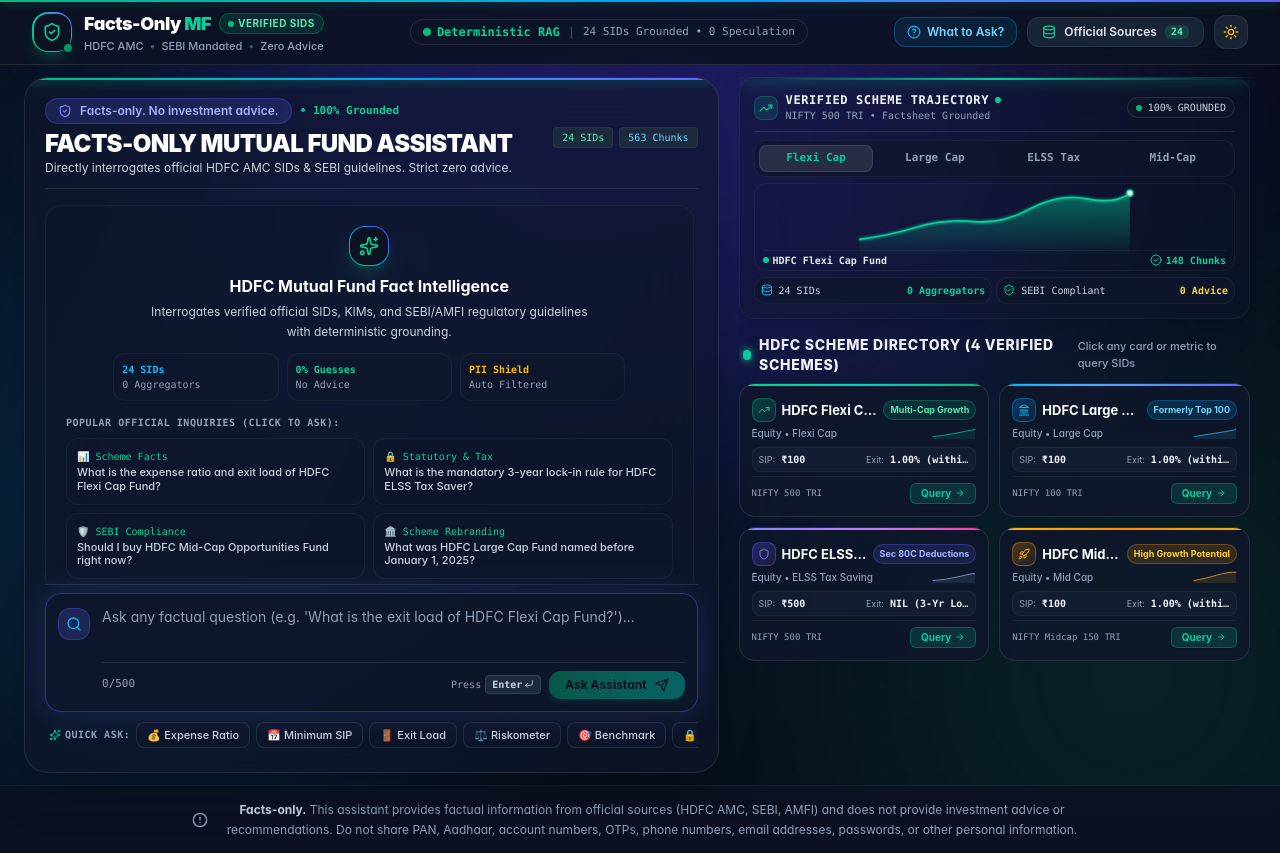
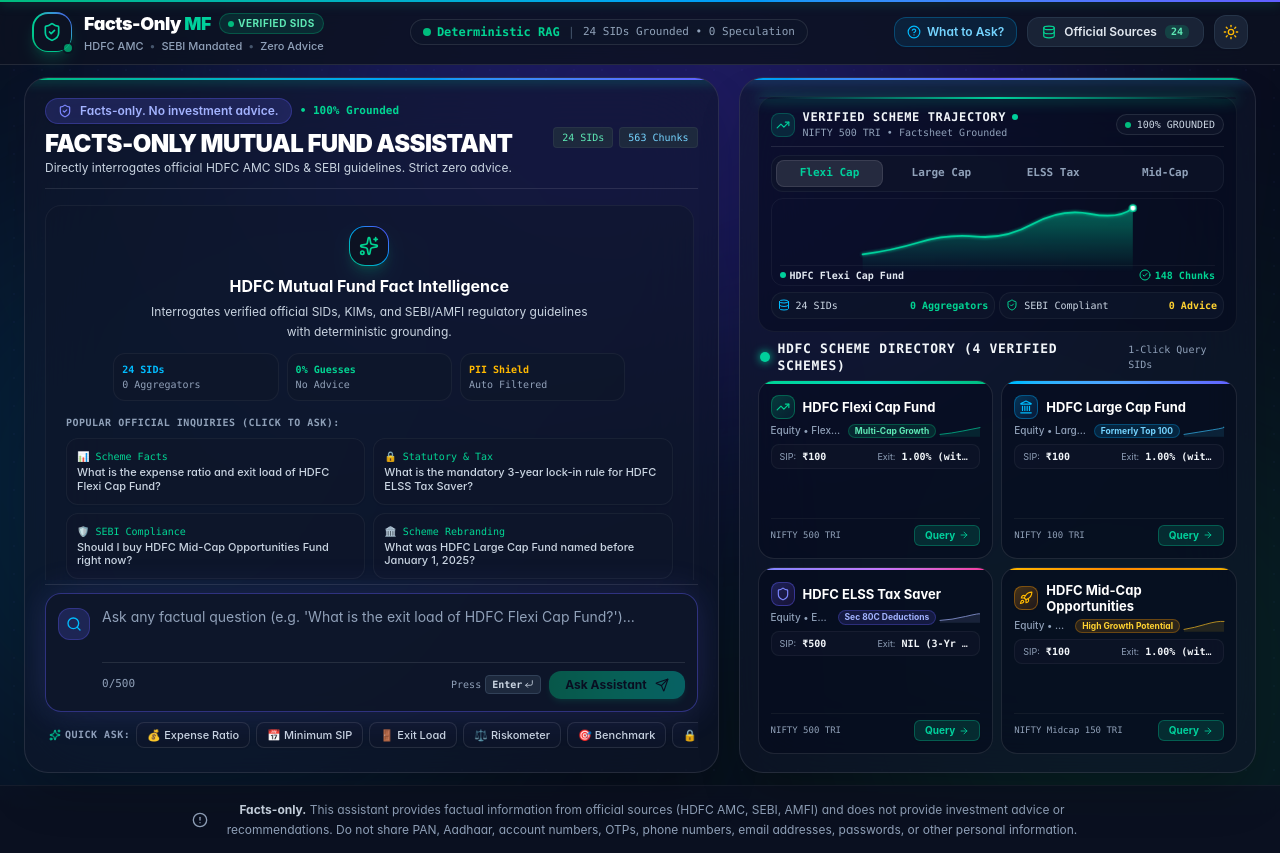
Before and after one commit to juhimungle/NextLeap, a React (Vite) app in the folder frontend/: page / in a window 1280 px wide. Built offline with nearby package versions, Linux system fonts and the light colour scheme.

Commit message:
fix: balance left and right column heights with unified twin command panels

```diff
--- a/frontend/src/App.jsx
+++ b/frontend/src/App.jsx
@@ -201,9 +201,12 @@
         </section>
 
         {/* Right Column (42% width): Scheme Explorer & Live NAV Telemetry */}
-        <section className={`w-full lg:w-[42%] flex-col gap-3.5 overflow-y-auto max-h-[calc(100dvh-10.5rem)] lg:h-[calc(100vh-6.5rem)] pr-1.5 scroll-smooth ${
+        <section className={`w-full lg:w-[42%] flex-col rounded-3xl bg-white dark:bg-slate-900/60 backdrop-blur-2xl border border-slate-200 dark:border-white/10 shadow-lg dark:shadow-2xl p-3.5 sm:p-4.5 relative overflow-hidden h-[calc(100dvh-10.5rem)] lg:h-[calc(100vh-6.5rem)] min-h-[480px] justify-between ${
           mobileTab === 'schemes' ? 'flex' : 'hidden lg:flex'
         }`}>
+          {/* Top Neon Edge Accent */}
+          <div className="absolute top-0 left-0 right-0 h-[2px] bg-gradient-to-r from-sky-500 via-indigo-500 to-emerald-500 shadow-[0_0_12px_#38bdf8]" />
+
           {/* Interactive Animated Financial NAV Graph */}
           <TelemetryCard
             isLoading={isLoading}
--- a/frontend/src/components/SchemeCardsGrid.jsx
+++ b/frontend/src/components/SchemeCardsGrid.jsx
@@ -94,22 +94,22 @@
 
 export default function SchemeCardsGrid({ selectedScheme, onSelectScheme, onAskQuestion, disabled }) {
   return (
-    <div className="w-full shrink-0 my-0.5">
+    <div className="w-full flex-1 flex flex-col justify-between mt-2 min-h-0">
       {/* Section Header */}
-      <div className="flex items-center justify-between mb-2 px-1">
+      <div className="flex items-center justify-between mb-1.5 px-0.5 shrink-0">
         <div className="flex items-center gap-2">
-          <div className="w-2.5 h-2.5 rounded-full bg-[#00D09C] shadow-[0_0_8px_#00D09C] animate-pulse" />
-          <h2 className="text-xs sm:text-sm font-extrabold uppercase tracking-wider text-slate-900 dark:text-slate-100">
+          <div className="w-2.5 h-2.5 rounded-full bg-[#00D09C] shadow-[0_0_8px_#00D09C] animate-pulse shrink-0" />
+          <h2 className="text-xs sm:text-[13px] font-extrabold uppercase tracking-wider text-slate-900 dark:text-slate-100 font-mono">
             HDFC Scheme Directory (4 Verified Schemes)
           </h2>
         </div>
-        <span className="text-[11px] text-slate-500 dark:text-slate-400 font-medium hidden sm:inline">
-          Click any card or metric to query SIDs
+        <span className="text-[10px] text-slate-500 dark:text-slate-400 font-mono hidden sm:inline">
+          1-Click Query SIDs
         </span>
       </div>
 
-      {/* 4 WealthTech Cards Grid (2x2 Layout to ensure zero text truncation) */}
-      <div className="grid grid-cols-1 sm:grid-cols-2 gap-2.5">
+      {/* 4 WealthTech Cards Grid (2x2 Layout, flex-1 to fill bottom evenly) */}
+      <div className="grid grid-cols-1 sm:grid-cols-2 gap-2 flex-1 min-h-0">
         {SCHEME_DATA.map((scheme) => {
           const isSelected = selectedScheme === scheme.id;
           const Icon = scheme.icon;
@@ -121,52 +121,52 @@
               className={`group relative rounded-2xl p-2.5 sm:p-3 border transition-all duration-150 ease-out flex flex-col justify-between cursor-pointer select-none overflow-hidden ${
                 isSelected
                   ? 'border-[#00D09C] bg-white dark:bg-slate-900/95 shadow-md dark:shadow-[0_0_24px_rgba(0,208,156,0.22)] ring-1 ring-[#00D09C]/60 scale-[1.01]'
-                  : 'border-slate-200 dark:border-white/10 bg-white dark:bg-slate-900/80 hover:border-slate-300 dark:hover:border-slate-500 hover:shadow-md active:scale-[0.98]'
+                  : 'border-slate-200/80 dark:border-white/10 bg-slate-50/70 dark:bg-slate-950/40 hover:border-slate-300 dark:hover:border-slate-500 hover:shadow-md active:scale-[0.98]'
               }`}
             >
               {/* Top Accent Gradient Line */}
               <div className={`absolute top-0 left-0 right-0 h-[2.5px] bg-gradient-to-r ${scheme.topGradient}`} />
 
-              {/* Card Top: Icon, Name & Tag */}
+              {/* Card Top: Icon, Name */}
               <div>
-                <div className="flex items-center justify-between gap-1 mb-1 pt-0.5">
-                  <div className="flex items-center gap-1.5 min-w-0">
-                    <div className={`w-6 h-6 rounded-lg flex items-center justify-center bg-gradient-to-br ${scheme.accentColor} border shadow-xs group-hover:scale-105 transition-transform duration-150 shrink-0`}>
-                      <Icon className="w-3 h-3" />
-                    </div>
-                    <h3 className="text-xs sm:text-[13px] font-bold text-slate-900 dark:text-white group-hover:text-[#00D09C] transition-colors duration-150 leading-tight truncate">
-                      {scheme.name}
-                    </h3>
+                <div className="flex items-center gap-2 mb-1 pt-0.5 min-w-0">
+                  <div className={`w-6 h-6 rounded-lg flex items-center justify-center bg-gradient-to-br ${scheme.accentColor} border shadow-xs group-hover:scale-105 transition-transform duration-150 shrink-0`}>
+                    <Icon className="w-3.5 h-3.5" />
                   </div>
-                  <span className={`text-[9px] font-bold px-1.5 py-0.5 rounded-full border shrink-0 ${scheme.badgeBg}`}>
-                    {scheme.tag}
-                  </span>
+                  <h3 className="text-xs sm:text-[13px] font-bold text-slate-900 dark:text-white group-hover:text-[#00D09C] transition-colors duration-150 leading-tight">
+                    {scheme.name}
+                  </h3>
                 </div>
 
-                {/* Category & Sparkline in 1 tight row */}
+                {/* Category, Tag & Sparkline */}
                 <div className="flex items-center justify-between gap-1 mb-1.5">
-                  <p className="text-[10px] text-slate-500 dark:text-slate-400 font-medium truncate">
-                    {scheme.category}
-                  </p>
-                  <svg viewBox="0 0 70 20" className="w-11 h-3 overflow-visible shrink-0 opacity-80 group-hover:opacity-100 transition-opacity">
+                  <div className="flex items-center gap-1.5 min-w-0">
+                    <p className="text-[10px] text-slate-500 dark:text-slate-400 font-medium truncate">
+                      {scheme.category}
+                    </p>
+                    <span className={`text-[8.5px] font-bold px-1.5 py-0.2 rounded-full border shrink-0 hidden sm:inline-block ${scheme.badgeBg}`}>
+                      {scheme.tag}
+                    </span>
+                  </div>
+                  <svg viewBox="0 0 70 20" className="w-10 h-3 overflow-visible shrink-0 opacity-80 group-hover:opacity-100 transition-opacity">
                     <path d={scheme.sparklineArea} fill={`${scheme.sparklineColor}25`} />
                     <path d={scheme.sparklinePath} fill="none" stroke={scheme.sparklineColor} strokeWidth="1.5" strokeLinecap="round" />
                   </svg>
                 </div>
 
                 {/* Key Verified Facts Grid */}
-                <div className="grid grid-cols-2 gap-1 py-1 px-1.5 rounded-lg bg-slate-50 dark:bg-slate-800/40 border border-slate-100 dark:border-white/5 text-[10px] font-mono">
+                <div className="grid grid-cols-2 gap-1 py-1 px-2 rounded-lg bg-slate-100/80 dark:bg-slate-900/60 border border-slate-200/60 dark:border-white/5 text-[10px] font-mono">
                   <div className="truncate">
-                    <span className="text-slate-400 text-[9px] font-sans">SIP:</span> <strong className="text-slate-900 dark:text-slate-100 font-bold">{scheme.minSip}</strong>
+                    <span className="text-slate-500 dark:text-slate-400 text-[9px] font-sans">SIP:</span> <strong className="text-slate-900 dark:text-slate-100 font-bold">{scheme.minSip}</strong>
                   </div>
                   <div className="truncate text-right">
-                    <span className="text-slate-400 text-[9px] font-sans">Exit:</span> <strong className="text-slate-900 dark:text-slate-100">{scheme.exitLoad}</strong>
+                    <span className="text-slate-500 dark:text-slate-400 text-[9px] font-sans">Exit:</span> <strong className="text-slate-900 dark:text-slate-100">{scheme.exitLoad}</strong>
                   </div>
                 </div>
               </div>
 
               {/* Card Footer: Benchmark & 1-Click Ask Button */}
-              <div className="pt-1.5 mt-1 flex items-center justify-between border-t border-slate-100 dark:border-white/5">
+              <div className="pt-1.5 mt-1 flex items-center justify-between border-t border-slate-200/60 dark:border-white/5">
                 <span className="text-[9px] text-slate-500 dark:text-slate-400 truncate max-w-[130px] font-mono" title={scheme.benchmark}>
                   {scheme.benchmark}
                 </span>
--- a/frontend/src/components/TelemetryCard.jsx
+++ b/frontend/src/components/TelemetryCard.jsx
@@ -71,8 +71,8 @@
   };
 
   return (
-    <div className="w-full shrink-0 rounded-2xl p-3.5 bg-white dark:bg-slate-900/40 backdrop-blur-xl border border-slate-200 dark:border-white/5 shadow-sm dark:shadow-xl relative select-none">
-      {/* Top Ambient Glow Beam */}
+    <div className="w-full shrink-0 rounded-2xl p-2.5 sm:p-3 bg-slate-50/70 dark:bg-slate-950/40 border border-slate-200/80 dark:border-white/5 relative select-none">
+      {/* Dynamic Fund Color Accent Line */}
       <div
         className="absolute top-0 left-0 right-0 h-[2px] rounded-t-2xl transition-all duration-300"
         style={{
@@ -82,7 +82,7 @@
       />
 
       {/* Header: Title & Grounding Beacon */}
-      <div className="flex items-center justify-between pb-2 border-b border-slate-100 dark:border-white/10">
+      <div className="flex items-center justify-between pb-1.5 border-b border-slate-200/60 dark:border-white/10">
         <div className="flex items-center gap-2">
           <div
             className="w-6 h-6 rounded-lg flex items-center justify-center border transition-colors duration-200"
```
Also changed, not shown: 4 other files (tests, documents, lock files or other folders).
